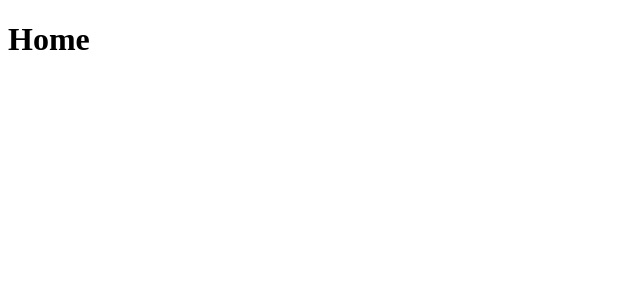
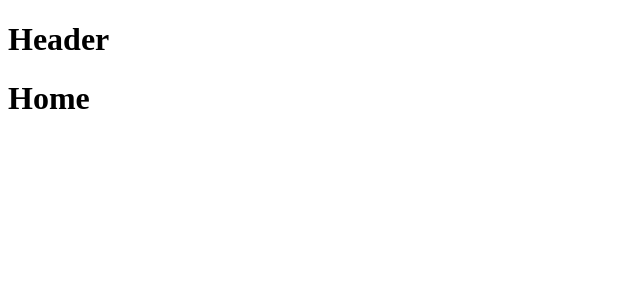
Before and after one commit to gabrielssconceicao/Pokedex, a React (Vite) app: page / in a window 1280 px wide. Shown: the top 300 px of the page, without its empty margins (0-640 px from the left). Built offline with nearby package versions, Linux system fonts and the light colour scheme.

Commit message:
Config react router

```diff
--- a/package.json
+++ b/package.json
@@ -11,7 +11,8 @@
   },
   "dependencies": {
     "react": "^19.0.0",
-    "react-dom": "^19.0.0"
+    "react-dom": "^19.0.0",
+    "react-router": "^7.5.3"
   },
   "devDependencies": {
     "@eslint/js": "^9.22.0",
--- a/src/App.tsx
+++ b/src/App.tsx
@@ -1,9 +1,11 @@
-import { Home } from '@/pages/app';
+import { BrowserRouter } from 'react-router';
+
+import { Router } from './router';
 
 export default function App() {
   return (
-    <>
-      <Home />
-    </>
+    <BrowserRouter>
+      <Router />
+    </BrowserRouter>
   );
 }
--- /dev/null
+++ b/src/pages/_layout/app.tsx
@@ -0,0 +1,10 @@
+import { Outlet } from 'react-router';
+
+export function AppLayout() {
+  return (
+    <div>
+      <h1>Header</h1>
+      <Outlet />
+    </div>
+  );
+}
--- /dev/null
+++ b/src/router.tsx
@@ -0,0 +1,15 @@
+import { Route, Routes } from 'react-router';
+
+import { AppLayout } from '@/pages/_layout/app';
+import { Home } from '@/pages/app';
+
+export function Router() {
+  return (
+    <Routes>
+      <Route element={<AppLayout />}>
+        <Route index path="/" element={<Home />} />
+      </Route>
+      <Route path="*" element={<h1>404</h1>} />
+    </Routes>
+  );
+}
```
Also changed, not shown: 1 other file (tests, documents, lock files or other folders).
